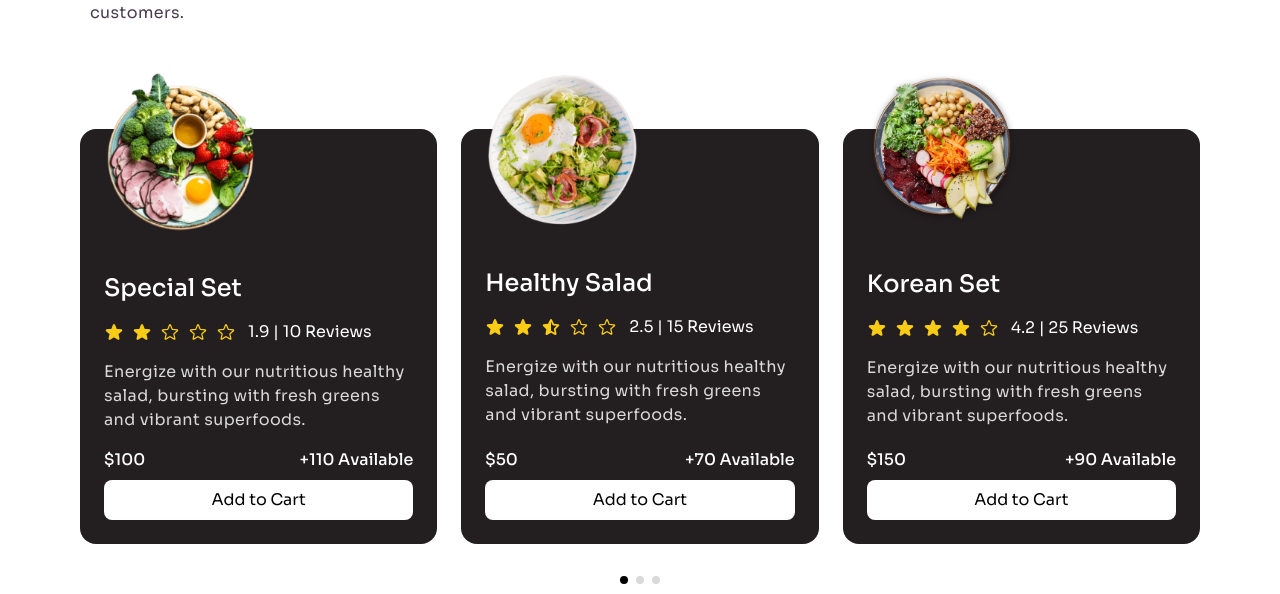
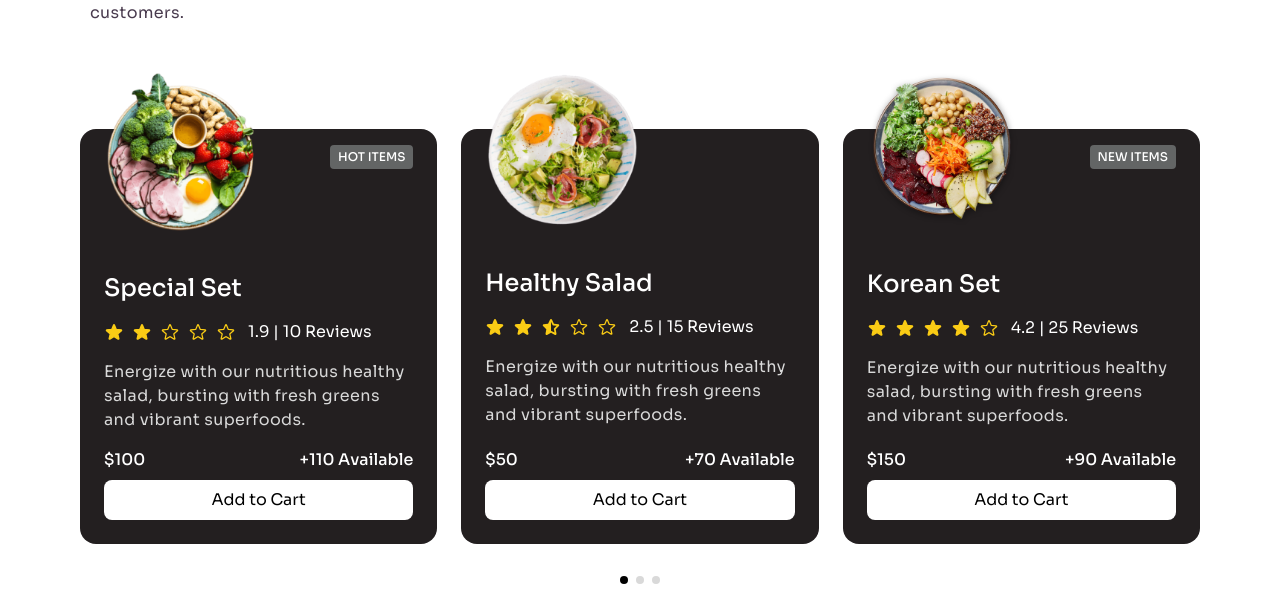
Before and after one commit to Harry-Crocksick/next-diet-app, a Next.js app: page / in a window 1280 px wide. Shown: the part 1329-1923 px from the top of the page. Built offline with nearby package versions, Linux system fonts and the light colour scheme.

Commit message:
Added tag

```diff
--- a/components/card.jsx
+++ b/components/card.jsx
@@ -4,6 +4,11 @@ import Stars from "./stars";
 export default function Card({ ...food }) {
   return (
     <section className="relative flex flex-col col-span-4 bg-[#231f20] text-white p-6 rounded-2xl mt-12">
+      {food.tag && (
+        <div className="absolute top-4 right-6 text-xs font-medium bg-[#c2ccce66] px-2 py-1 rounded">
+          {food.tag.toUpperCase()}
+        </div>
+      )}
       <div className="shrink-0 -mt-20 mb-10">
         <Image
           src={food.image}
```
